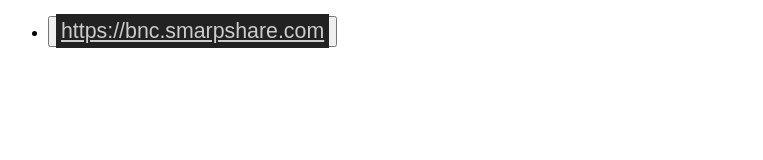
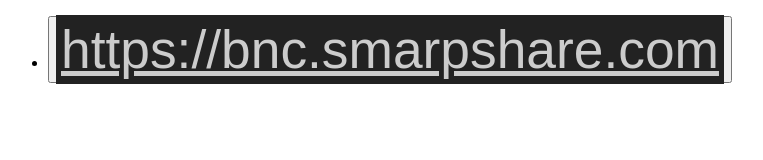
Before and after one commit to smarpMobileDeveloper/smarpmobiledeveloper.github.io, a plain HTML site: page index.html in a window 1280 px wide. Shown: the whole page, without its empty margins (0-763 px from the left). Drawn offline with Linux system fonts and the light colour scheme.

Commit message:
Update index.html

```diff
--- a/index.html
+++ b/index.html
@@ -6,7 +6,7 @@
     padding:5px;
     background:#222;
     color:#ccc;
-    font-size: 160%;
+    font-size: 400%;
  }
 </style>
 </head>
```
